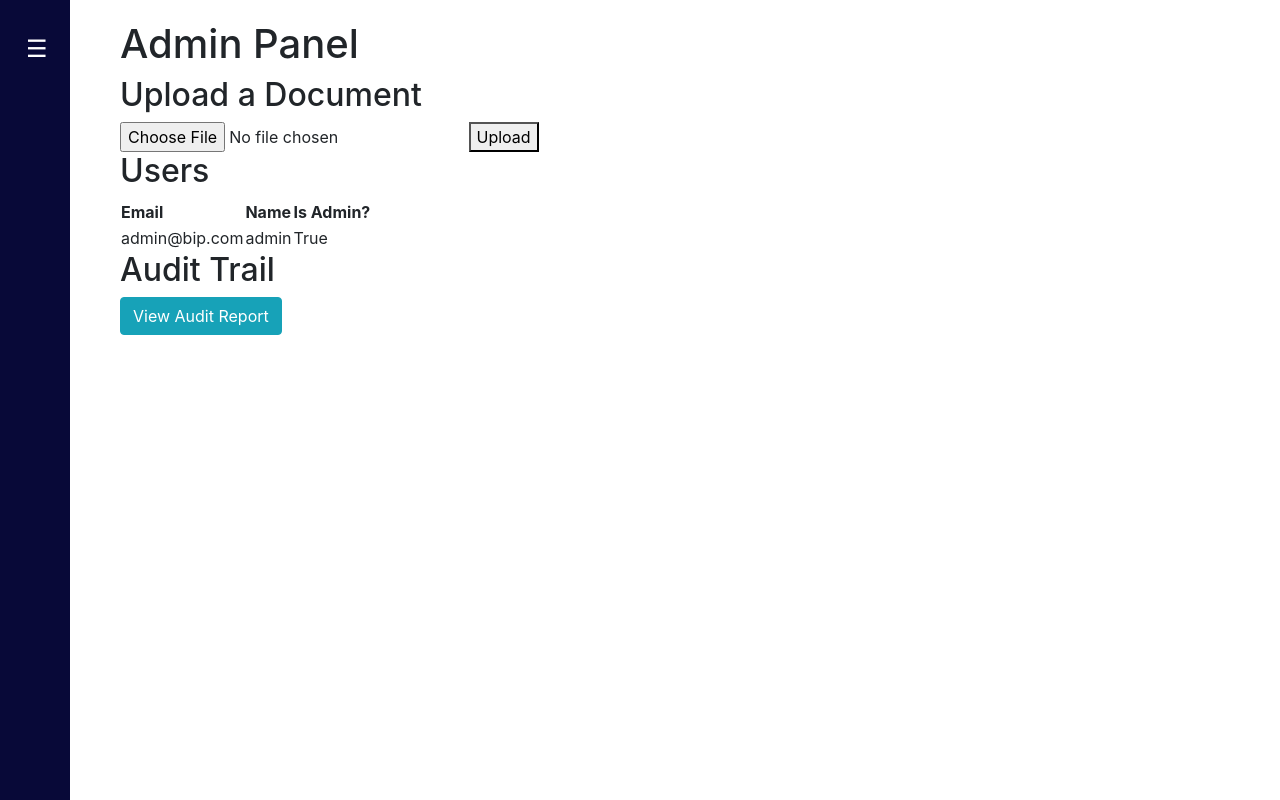
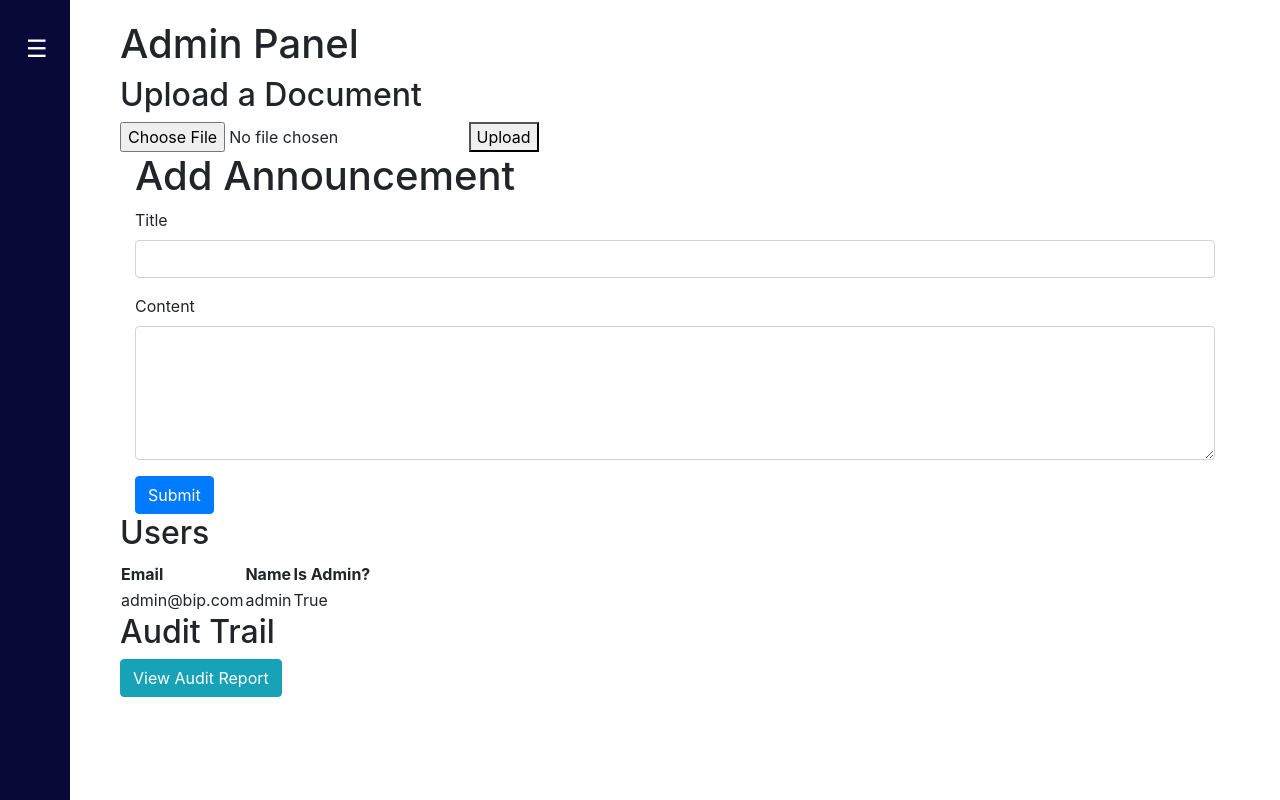
Before and after one commit to Rob-Eugene30/BIP, a Flask app: page /admin in a window 1280 px wide. Run offline with Flask 3, Linux system fonts and the light colour scheme; a user stored in the database is signed in; some libraries are stand-ins or nearby versions.

Commit message:
add announcement feature to admin panel

```diff
--- a/Website/templates/admin_panel.html
+++ b/Website/templates/admin_panel.html
@@ -10,6 +10,22 @@
         <input type="file" name="file" required>
         <button type="submit">Upload</button>
     </form>
+
+    <div class="container">
+        <h1>Add Announcement</h1>
+        <form action="{{ url_for('views.add_announcement') }}" method="POST">
+            <div class="form-group">
+                <label for="title">Title</label>
+                <input type="text" class="form-control" id="title" name="title" required>
+            </div>
+            <div class="form-group">
+                <label for="content">Content</label>
+                <textarea class="form-control" id="content" name="content" rows="5" required></textarea>
+            </div>
+            <button type="submit" class="btn btn-primary">Submit</button>
+        </form>
+    </div>
+
 
     <h2>Users</h2>
     <table>
--- a/Website/views.py
+++ b/Website/views.py
@@ -82,7 +82,7 @@ def home():
     documents = Document.query.all()
     return render_template("home.html", documents=documents, user=current_user)
 
-@views.route('/admin')
+@views.route('/admin', methods=['GET', 'POST'])
 @login_required
 def admin_panel():
     if not current_user.is_admin:
@@ -148,28 +148,29 @@ def announcements():
     announcements = Announcement.query.order_by(Announcement.created_at.desc()).all()
     return render_template('announcements.html', announcements=announcements, user=current_user)
 
-@views.route('/add_announcement', methods=['GET', 'POST'])
+@views.route('/add_announcement', methods=['POST'])
 @login_required
 def add_announcement():
     if not current_user.is_admin:  # Only allow admins to add announcements
         flash("You are not authorized to add announcements!", "error")
         return redirect(url_for('views.home'))
 
-    if request.method == 'POST':
-        title = request.form.get('title')
-        content = request.form.get('content')
+    # if request.method == 'POST':
+    title = request.form.get('title')
+    content = request.form.get('content')
 
-        if not title or not content:
-            flash('Title and content are required!', 'error')
-            return redirect(url_for('views.add_announcement'))
+    if not title or not content:
+        flash('Title and content are required!', 'error')
+        return redirect(url_for('views.admin_panel'))
 
-        new_announcement = Announcement(title=title, content=content, user_id=current_user.id)
-        db.session.add(new_announcement)
-        db.session.commit()
-        flash('Announcement added successfully!', 'success')
-        return redirect(url_for('views.announcements'))
+    new_announcement = Announcement(title=title, content=content, user_id=current_user.id)
+    db.session.add(new_announcement)
+    db.session.commit()
+    log_action(current_user.email, f"Added announcement: '{title}'")
+    flash('Announcement added successfully!', 'success')
+    return redirect(url_for('views.admin_panel'))
 
-    return render_template('add_announcement.html', user=current_user)
+
 
 @views.route('/delete_announcement/<int:announcement_id>', methods=['POST'])
 @login_required
@@ -181,6 +182,7 @@ def delete_announcement(announcement_id):
         return redirect(url_for('views.announcements'))
 
     db.session.delete(announcement)
+    db.session.log_action(current_user.email, f"Deleted announcement: '{announcement.title}'")
     db.session.commit()
     flash('Announcement deleted successfully!', 'success')
     return redirect(url_for('views.announcements'))
```
Also changed, not shown: instance/database.db.
